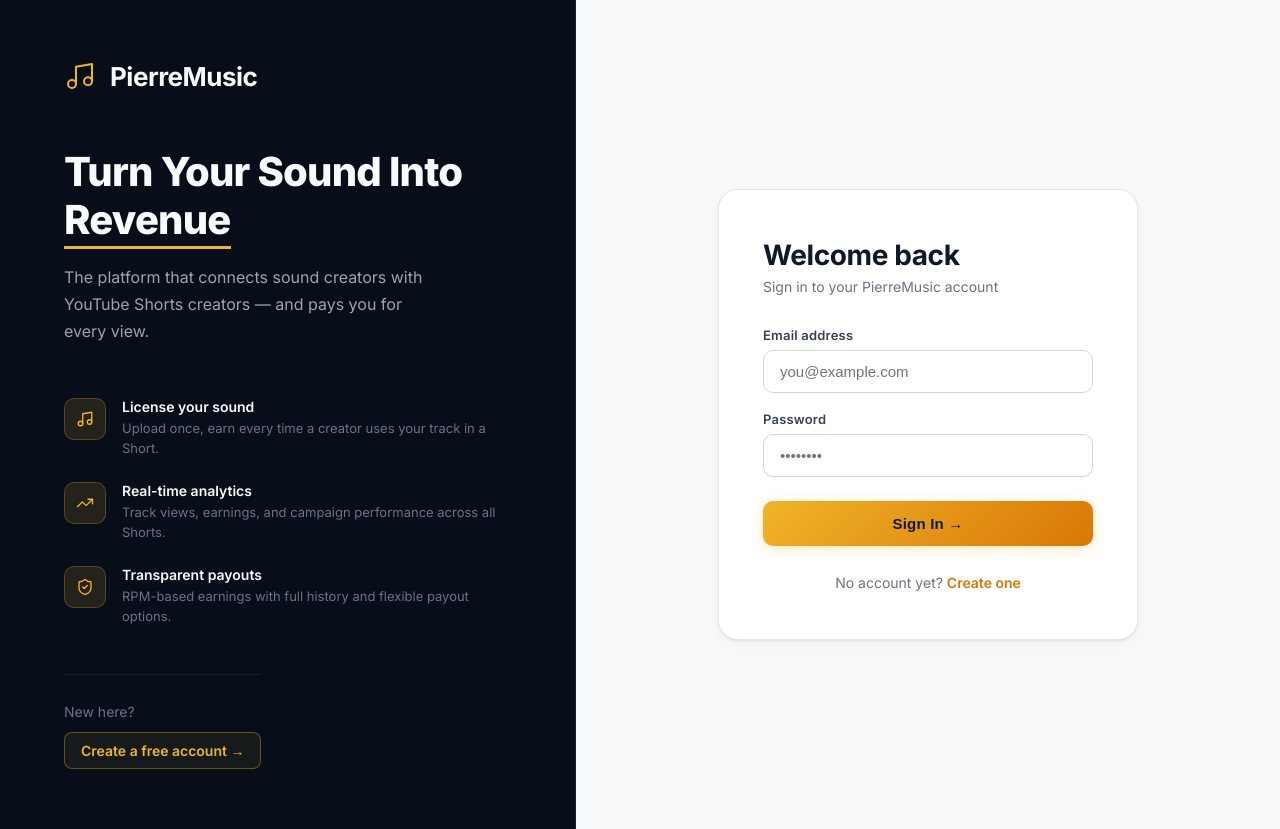
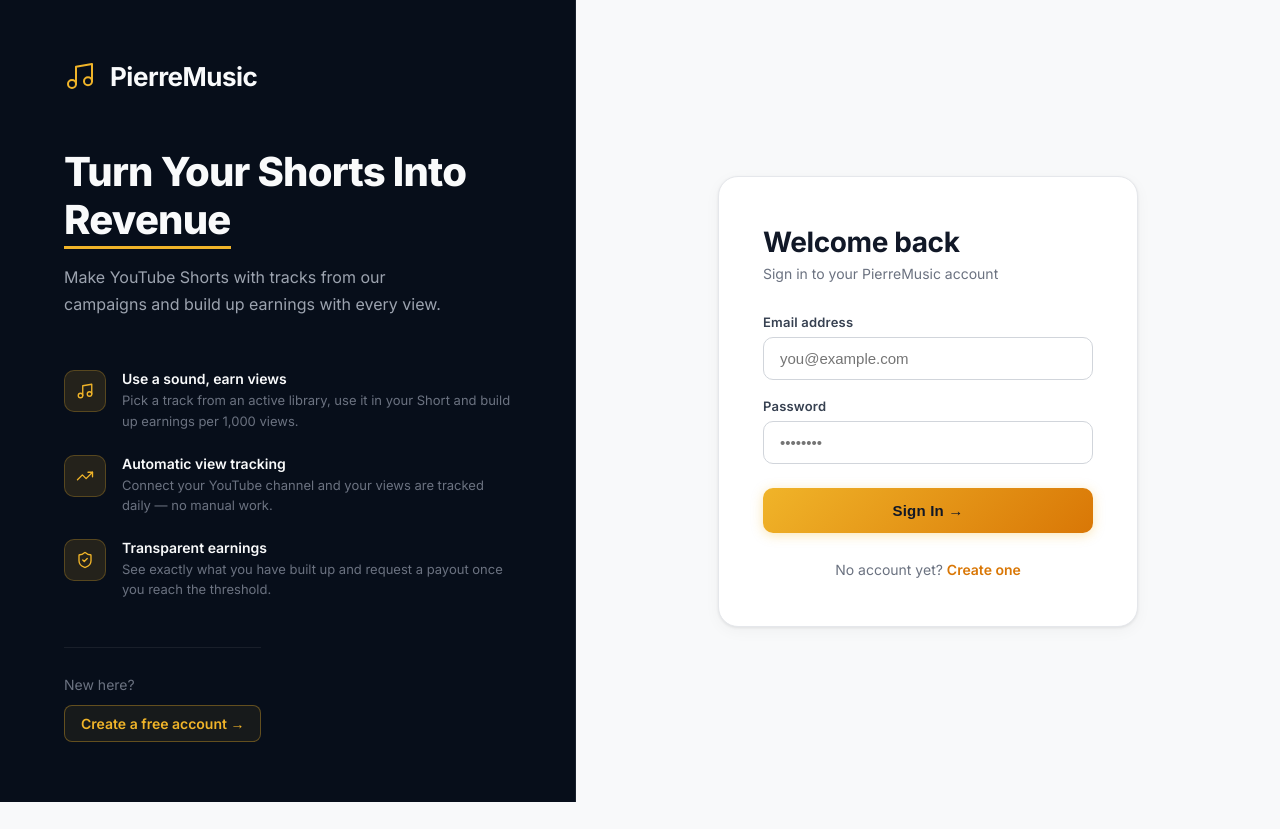
Before and after one commit to Pmortier2019/youtubeAPI, a React (Vite) app in the folder frontend/: page /login in a window 1280 px wide. After the commit the page ends 802 px from the top, so only its background shows below. Built offline with nearby package versions, Linux system fonts and the light colour scheme.

Commit message:
tekst fix

```diff
--- a/frontend/src/pages/LoginPage.jsx
+++ b/frontend/src/pages/LoginPage.jsx
@@ -46,18 +46,18 @@ export default function LoginPage() {
   const features = [
     {
       Icon: Music,
-      title: 'License your sound',
-      text: 'Upload once, earn every time a creator uses your track in a Short.',
+      title: 'Use a sound, earn views',
+      text: 'Pick a track from an active library, use it in your Short and build up earnings per 1,000 views.',
     },
     {
       Icon: TrendingUp,
-      title: 'Real-time analytics',
-      text: 'Track views, earnings, and campaign performance across all Shorts.',
+      title: 'Automatic view tracking',
+      text: 'Connect your YouTube channel and your views are tracked daily — no manual work.',
     },
     {
       Icon: ShieldCheck,
-      title: 'Transparent payouts',
-      text: 'RPM-based earnings with full history and flexible payout options.',
+      title: 'Transparent earnings',
+      text: 'See exactly what you have built up and request a payout once you reach the threshold.',
     },
   ]
 
@@ -95,7 +95,7 @@ export default function LoginPage() {
           marginBottom: 20,
           letterSpacing: '-0.8px',
         }}>
-          Turn Your Sound Into{' '}
+          Turn Your Shorts Into{' '}
           <span style={{
             borderBottom: '3px solid #F0B429',
             paddingBottom: 2,
@@ -108,7 +108,7 @@ export default function LoginPage() {
           lineHeight: 1.7,
           maxWidth: 380,
         }}>
-          The platform that connects sound creators with YouTube Shorts creators — and pays you for every view.
+          Make YouTube Shorts with tracks from our campaigns and build up earnings with every view.
         </p>
 
         {/* Feature list */}
--- a/frontend/src/pages/creator/EarningsPage.jsx
+++ b/frontend/src/pages/creator/EarningsPage.jsx
@@ -323,9 +323,23 @@ export default function EarningsPage() {
         <p style={{ fontSize: 13, color: '#374151', marginBottom: 4 }}>
           Payouts are normally processed automatically. Have a question about your payout? Get in touch.
         </p>
-        <p style={{ fontSize: 12, color: '#6B7280', marginBottom: 24 }}>
+        <p style={{ fontSize: 12, color: '#6B7280', marginBottom: 16 }}>
           You can also manually submit a request for a specific month below.
         </p>
+        {pendingPayout < 39 && (
+          <div style={{
+            background: '#FEF3C7',
+            border: '1px solid #FDE68A',
+            borderRadius: 10,
+            padding: '10px 14px',
+            marginBottom: 20,
+            fontSize: 13,
+            color: '#92400E',
+          }}>
+            A minimum balance of <strong>€39.00</strong> is required to request a payout.
+            You currently have <strong>€{Number(pendingPayout).toFixed(2)}</strong>.
+          </div>
+        )}
 
         <form onSubmit={handleRequestPayout} style={{ display: 'flex', flexDirection: 'column', gap: 18 }}>
           <div style={{ display: 'flex', flexWrap: 'wrap', gap: 16 }}>
@@ -403,17 +417,17 @@ export default function EarningsPage() {
           <div>
             <button
               type="submit"
-              disabled={submitting}
+              disabled={submitting || pendingPayout < 39}
               style={{
                 padding: '10px 28px',
-                background: submitting ? 'rgba(240,180,41,0.5)' : 'linear-gradient(135deg, #F0B429, #D97706)',
+                background: (submitting || pendingPayout < 39) ? 'rgba(240,180,41,0.35)' : 'linear-gradient(135deg, #F0B429, #D97706)',
                 color: '#111827',
                 border: 'none',
                 borderRadius: 10,
-                cursor: submitting ? 'not-allowed' : 'pointer',
+                cursor: (submitting || pendingPayout < 39) ? 'not-allowed' : 'pointer',
                 fontSize: 14,
                 fontWeight: 700,
-                boxShadow: submitting ? 'none' : '0 2px 12px rgba(240,180,41,0.35)',
+                boxShadow: (submitting || pendingPayout < 39) ? 'none' : '0 2px 12px rgba(240,180,41,0.35)',
                 transition: 'all 0.2s ease',
               }}
             >{submitting ? 'Submitting...' : '💳 Request Payout'}</button>
```
Also changed, not shown: 1 other file (tests, documents, lock files or other folders).
